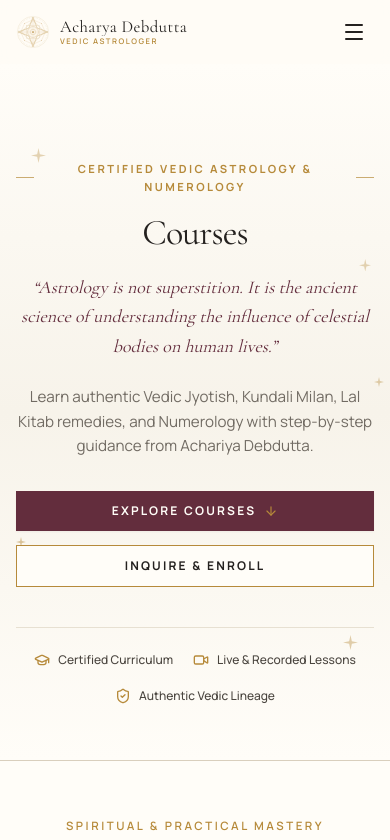
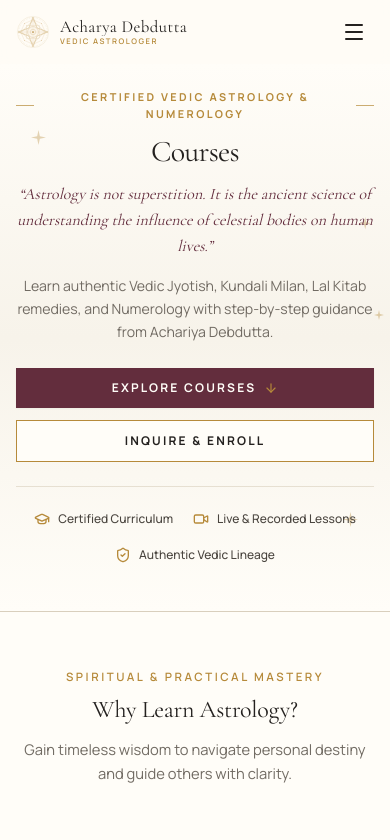
Before and after one commit to Astrowell-Services/astrology-website, a Next.js app: page /courses in a window 390 px wide. Shown: the top 840 px of the page. Built offline with nearby package versions, Linux system fonts and the light colour scheme.

Commit message:
repositioned coursehero in smaller screens

```diff
--- a/src/components/courses/CourseHero.tsx
+++ b/src/components/courses/CourseHero.tsx
@@ -22,7 +22,7 @@ export default function CourseHero({
   onRequestSyllabusClick,
 }: CourseHeroProps) {
   return (
-    <section className="relative pt-24 pb-14 sm:pt-28 sm:pb-18 lg:pt-15 lg:pb-20 overflow-hidden bg-gradient-to-b from-[#FFFDF8] via-[#F7F3EA] to-[#FFFDF8] border-b border-[#D9CFBD]">
+    <section className="relative pt-6 pb-12 sm:pt-10 sm:pb-16 lg:pt-14 lg:pb-20 overflow-hidden bg-gradient-to-b from-[#FFFDF8] via-[#F7F3EA] to-[#FFFDF8] border-b border-[#D9CFBD]">
       {/* Background Celestial Ambience */}
       <CelestialParticles density="low" />
 
@@ -39,10 +39,10 @@ export default function CourseHero({
             initial={{ opacity: 0, y: 10 }}
             animate={{ opacity: 1, y: 0 }}
             transition={{ duration: 0.5 }}
-            className="flex items-center justify-center gap-3 mb-4"
+            className="flex items-center justify-center gap-3 mb-3 sm:mb-4"
           >
             <span className="w-5 sm:w-8 h-px bg-[#B68A3A]/70" />
-            <span className="font-sans text-[0.7rem] sm:text-[0.74rem] tracking-[0.22em] uppercase font-bold text-[#B68A3A]">
+            <span className="font-sans text-[0.68rem] sm:text-[0.74rem] tracking-[0.22em] uppercase font-bold text-[#B68A3A]">
               Certified Vedic Astrology & Numerology
             </span>
             <span className="w-5 sm:w-8 h-px bg-[#B68A3A]/70" />
@@ -53,7 +53,7 @@ export default function CourseHero({
             initial={{ opacity: 0, y: 14 }}
             animate={{ opacity: 1, y: 0 }}
             transition={{ duration: 0.6, delay: 0.1 }}
-            className="font-serif text-4xl sm:text-5xl lg:text-6xl text-[#24211F] font-normal leading-[1.15] mb-5 tracking-tight"
+            className="font-serif text-3xl sm:text-5xl lg:text-6xl text-[#24211F] font-normal leading-[1.15] mb-3 sm:mb-5 tracking-tight"
           >
             Courses
           </motion.h1>
@@ -63,7 +63,7 @@ export default function CourseHero({
             initial={{ opacity: 0, y: 14 }}
             animate={{ opacity: 1, y: 0 }}
             transition={{ duration: 0.6, delay: 0.15 }}
-            className="font-serif italic text-lg sm:text-xl lg:text-2xl text-[#632D3D] leading-relaxed mb-6 max-w-2xl mx-auto"
+            className="font-serif italic text-base sm:text-xl lg:text-2xl text-[#632D3D] leading-relaxed mb-4 sm:mb-6 max-w-2xl mx-auto"
           >
             &ldquo;Astrology is not superstition. It is the ancient science of understanding the influence of celestial bodies on human lives.&rdquo;
           </motion.blockquote>
@@ -73,7 +73,7 @@ export default function CourseHero({
             initial={{ opacity: 0, y: 12 }}
             animate={{ opacity: 1, y: 0 }}
             transition={{ duration: 0.6, delay: 0.2 }}
-            className="font-sans text-[0.95rem] sm:text-base text-[#716B63] leading-relaxed max-w-xl mx-auto mb-8 font-normal"
+            className="font-sans text-[0.88rem] sm:text-base text-[#716B63] leading-relaxed max-w-xl mx-auto mb-6 sm:mb-8 font-normal"
           >
             Learn authentic Vedic Jyotish, Kundali Milan, Lal Kitab remedies, and Numerology with step-by-step guidance from Achariya Debdutta.
           </motion.p>
@@ -83,7 +83,7 @@ export default function CourseHero({
             initial={{ opacity: 0, y: 12 }}
             animate={{ opacity: 1, y: 0 }}
             transition={{ duration: 0.6, delay: 0.25 }}
-            className="flex flex-col sm:flex-row items-center justify-center gap-3.5 mb-10"
+            className="flex flex-col sm:flex-row items-center justify-center gap-3 sm:gap-3.5 mb-6 sm:mb-10"
           >
             <button
               onClick={onExploreClick}
```
